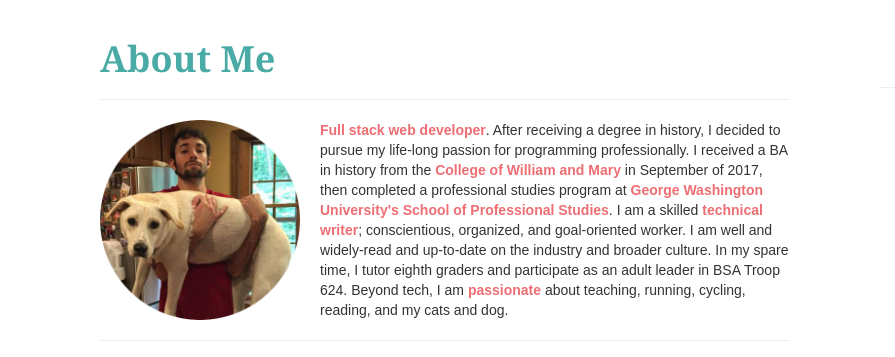
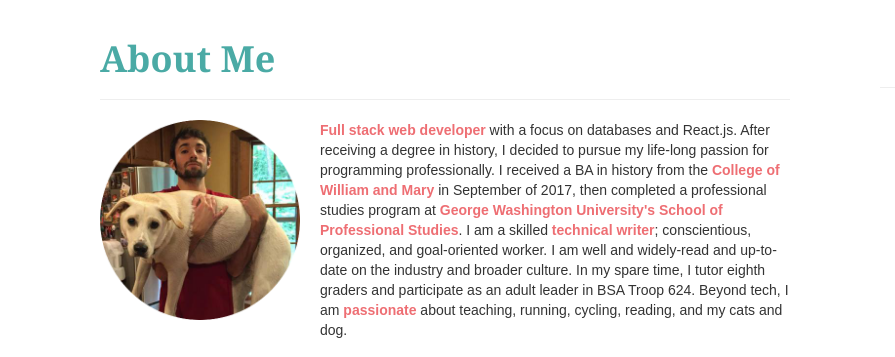
Before and after one commit to Daniibooii/Bootstrap-Portfolio, a plain HTML site: page index.html in a window 1280 px wide. Shown: the part 91-448 px from the top of the page, 0-895 px from the left. Drawn offline with nearby package versions, Linux system fonts and the light colour scheme.

Commit message:
closing out minor edits for the day

```diff
--- a/assets/css/style.css
+++ b/assets/css/style.css
@@ -50,6 +50,9 @@ strong {
 .navbar {
   border: none;
 }
+/*span.icon-bar {
+  background-color: #ee6e73;
+}*/
 /* media query for nav background color change */
 @media only screen and (max-width: 767px) {
   .navbar-header {
--- a/index.html
+++ b/index.html
@@ -54,10 +54,10 @@
           <hr />
           <img src="assets\images\DanielMaceWithDoggo.png" alt="image of Daniel with his doggo" id="about-image1" />
           <a href="https://www.youtube.com/watch?v=B0KsT2zZwoM" target="_blank"><img src="assets\images\33870032 (1).jpg" alt="image of Daniel, if he were a dog" id="about-image2" /></a>
-          <p id="first-about-paragraph"><strong>Full stack web developer</strong>. After receiving a degree in history, I decided to pursue my life-long passion for programming professionally. I received a BA in history from the <strong>College of William and Mary</strong> in September of 2017, then completed a professional studies program at <strong>George Washington University's School of Professional Studies</strong>. I am a skilled <strong>technical writer</strong>; conscientious, organized, and goal-oriented worker. I am well and widely-read and up-to-date on the industry and broader culture. In my spare time, I tutor eighth graders and participate as an adult leader in BSA Troop 624. Beyond tech, I am <strong>passionate</strong> about teaching, running, cycling, reading, and my cats and dog.</p>
+          <p id="first-about-paragraph"><strong>Full stack web developer</strong> with a focus on databases and React.js. After receiving a degree in history, I decided to pursue my life-long passion for programming professionally. I received a BA in history from the <strong>College of William and Mary</strong> in September of 2017, then completed a professional studies program at <strong>George Washington University's School of Professional Studies</strong>. I am a skilled <strong>technical writer</strong>; conscientious, organized, and goal-oriented worker. I am well and widely-read and up-to-date on the industry and broader culture. In my spare time, I tutor eighth graders and participate as an adult leader in BSA Troop 624. Beyond tech, I am <strong>passionate</strong> about teaching, running, cycling, reading, and my cats and dog.</p>
           <hr />
           <h2>Skills</h2>
-          <p id="second-about-paragraph"><strong>React.js</strong>, use of CLI, Git/Gitbash/Github, Heroku, HTML, <strong>HTML5/6</strong>, CSS, CSS3, CSS frameworks: Bootstrap, Materialize, Material Design Lite, etc., <strong>JavaScript</strong>, ES5/<strong>ES6</strong>, jQuery, AJAX, <strong>API calls/JSON</strong>, RESTful APIs, <strong>Node.js</strong>, Node Dependencies: Express, Sequelize, Passport, Matter, Handlebars, etc., <strong>SQL</strong>, MySQL, WorkBench, CRUD Commands/Applications, Database Theory, MongoDB, Mongo with Mongoose, React Native, Firebase, Project Management, Trello, Wireframing, User-Story Writing, <strong>AGILE/scrum</strong> Methodologies, ORM, Server-Side Programming, Responsive Design, Algorithms, State Management, Quality Assurance Testing, <strong>Presentation</strong>/Public Speaking, Powerpoint/Google Docs, Microsoft Office, <strong>Technical Writing</strong>, Research Methods, Project History, Notations, READMEs.
+          <p id="second-about-paragraph"><strong>React.js</strong>, use of CLI, Git/Gitbash/Github, Heroku, HTML, <strong>HTML5/6</strong>, CSS, CSS3, CSS frameworks: Bootstrap, Materialize, Material Design Lite, etc., <strong>JavaScript</strong>, ES5/<strong>ES6</strong>, jQuery, AJAX, <strong>API calls/JSON</strong>, RESTful APIs, <strong>Node.js</strong>, Node Dependencies: Express, Sequelize, Passport, Matter, Handlebars, etc., <strong>SQL</strong>, MySQL, WorkBench, CRUD Commands/Applications, Database Theory, MongoDB, Mongo with Mongoose, JSX, React Native, Firebase, Project Management, Trello, Wireframing, User-Story Writing, <strong>AGILE/scrum</strong> Methodologies, ORM, Server-Side Programming, Responsive Design, Algorithms, State Management, Quality Assurance Testing, <strong>Presentation</strong>/Public Speaking, Powerpoint/Google Docs, Microsoft Office, <strong>Technical Writing</strong>, Research Methods, Project History, Notations, READMEs.
           </p>
         </article>
       </div>
```
